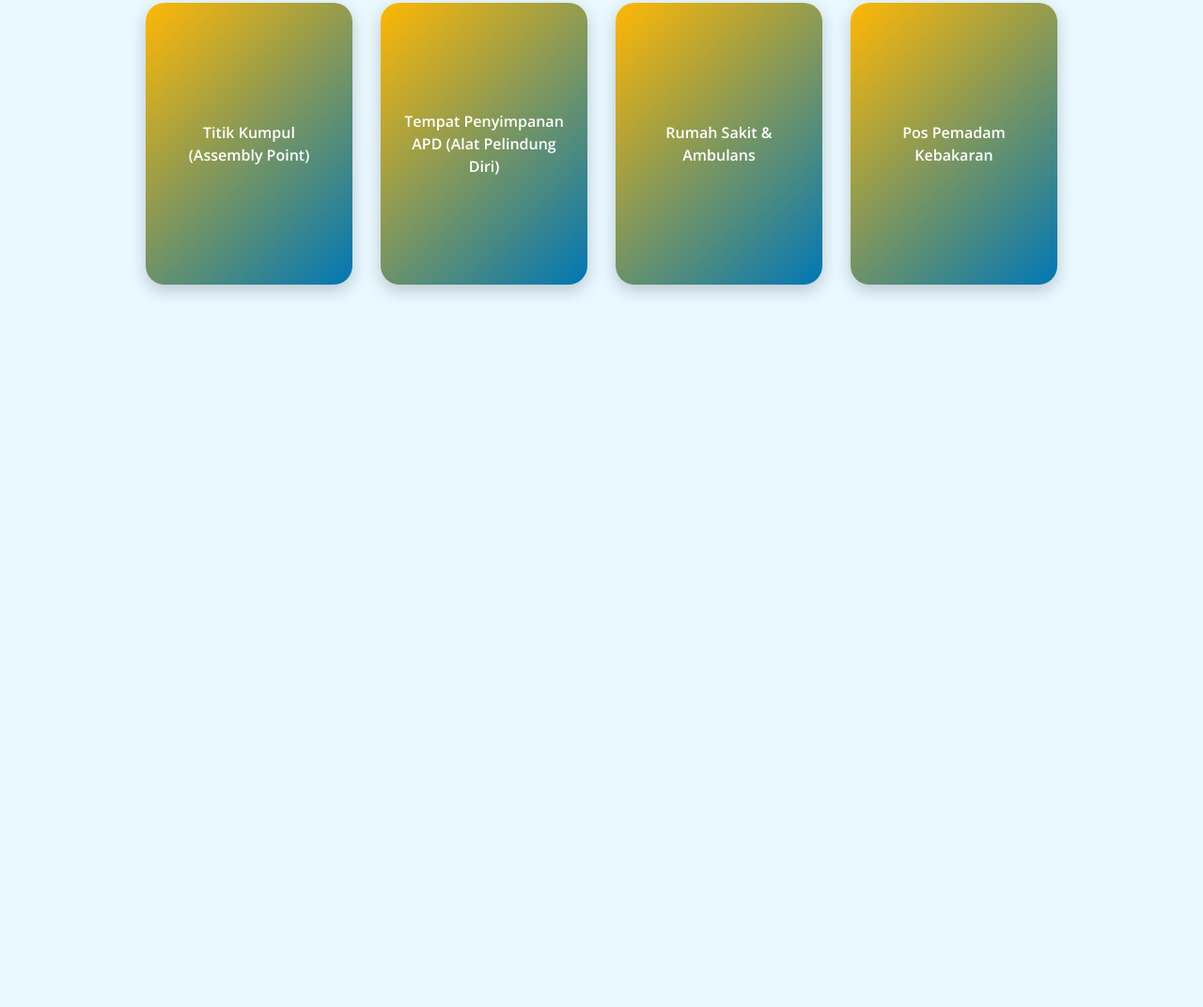
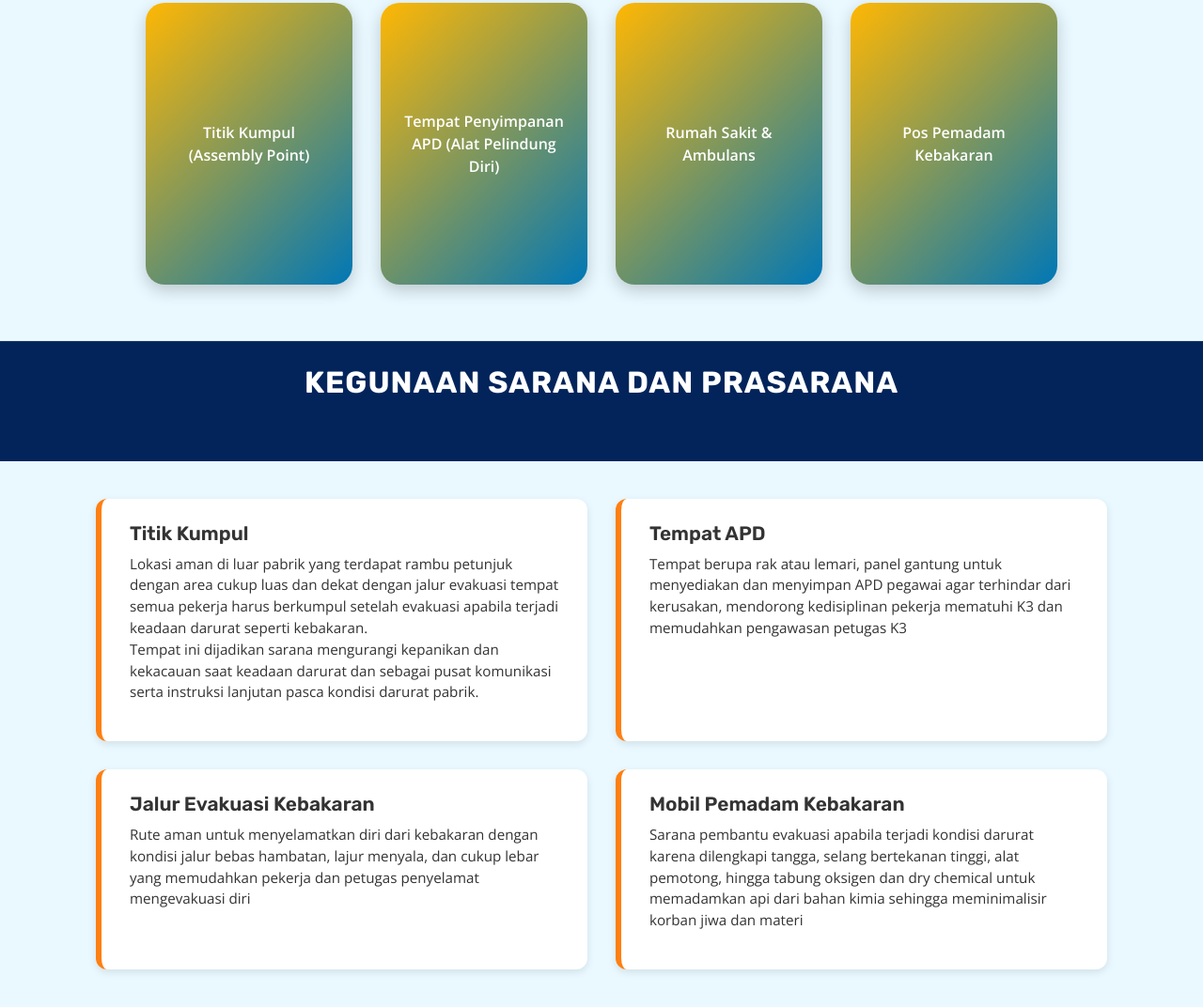
Before and after one commit to mrfauzii/website-k3, a plain HTML site: page lingkunganKerjaFisik.html in a window 1280 px wide. Shown: the part 1459-2531 px from the top of the page at 94% size. Before the commit the page ends 1822 px from the top, so only its background shows below. Drawn offline with nearby package versions, Linux system fonts and the light colour scheme.

Commit message:
tampilan lingkungan kerja fisik: kegunaan sarana dan prasarana

```diff
--- a/css/lingkunganKerjaFisik.css
+++ b/css/lingkunganKerjaFisik.css
@@ -88,3 +88,53 @@ body {
     border: 4px solid #0077b6;
     border-radius: 15px;
 }
+
+.law-container {
+display: flex;
+flex-wrap: wrap;
+justify-content: center;
+gap: 30px;
+padding: 40px 20px;
+}
+
+.law-box {
+flex: 1 1 400px;
+background-color: #fff;
+border-left: 6px solid #ff7f11;
+border-radius: 12px;
+padding: 25px 30px;
+box-shadow: 0 3px 8px rgba(0, 0, 0, 0.1);
+transition: all 0.3s ease-in-out;
+}
+
+.law-box:hover {
+transform: translateY(-5px);
+box-shadow: 0 5px 15px rgba(0, 0, 0, 0.15);
+}
+
+.law-box h3 {
+font-weight: 700;
+font-size: 1.3rem;
+color: #333;
+}
+
+.law-box h5 {
+color: #ff7f11;
+font-weight: 600;
+margin-bottom: 10px;
+}
+
+.law-box p {
+font-size: 0.95rem;
+color: #333;
+}
+
+.law-title {
+    text-align: center;
+    font-size: 32px;
+    font-weight: 700;
+    color: #ffff;
+    margin-bottom: 40px;
+    text-transform: uppercase;
+    letter-spacing: 1px;
+}
--- a/lingkunganKerjaFisik.html
+++ b/lingkunganKerjaFisik.html
@@ -114,6 +114,40 @@
             </div>
         </section>
 
+
+    <!-- Judul Bab -->
+    <div class="container-fluid copyright bg-dark py-4">
+        <div class="container text-center">
+            <h2 class="law-title">Kegunaan Sarana dan Prasarana</h2>
+        </div>
+    </div>
+    <!-- Judul Bab -->
+
+
+    <!-- Kegunaan Sarana dan Prasarana -->
+    <div class="container">
+        <div class="law-container">
+            <div class="law-box">
+                <h3>Titik Kumpul</h3>
+                <p>Lokasi aman di luar pabrik yang terdapat rambu petunjuk dengan area cukup luas dan dekat dengan jalur evakuasi tempat semua pekerja harus berkumpul setelah evakuasi apabila terjadi keadaan darurat seperti kebakaran. <br> Tempat ini dijadikan sarana mengurangi kepanikan dan kekacauan saat keadaan darurat dan sebagai pusat komunikasi serta instruksi lanjutan pasca kondisi darurat pabrik.</p>
+            </div>
+            <div class="law-box">
+                <h3>Tempat APD</h3>
+                <p>Tempat berupa rak atau lemari, panel gantung untuk menyediakan dan menyimpan APD pegawai agar terhindar dari kerusakan, mendorong kedisiplinan pekerja mematuhi K3 dan memudahkan pengawasan petugas K3</p>
+            </div>
+            <div class="law-box">
+                <h3>Jalur Evakuasi Kebakaran</h3>
+                <p>Rute aman untuk menyelamatkan diri dari kebakaran dengan kondisi jalur bebas hambatan, lajur menyala, dan cukup lebar yang memudahkan pekerja dan petugas penyelamat mengevakuasi diri</p>
+            </div>
+            <div class="law-box">
+                <h3>Mobil Pemadam Kebakaran</h3>
+                <p>Sarana pembantu evakuasi apabila terjadi kondisi darurat karena dilengkapi tangga, selang bertekanan tinggi, alat pemotong, hingga tabung oksigen dan dry chemical untuk memadamkan api dari bahan kimia sehingga meminimalisir korban jiwa dan materi</p>
+            </div>
+        </div>
+    </div>
+    <!-- Kegunaan Sarana dan Prasarana -->
+
+
     <!-- JavaScript Libraries -->
     <script src="https://code.jquery.com/jquery-3.4.1.min.js"></script>
     <script src="https://cdn.jsdelivr.net/npm/bootstrap@5.0.0/dist/js/bootstrap.bundle.min.js"></script>
```
